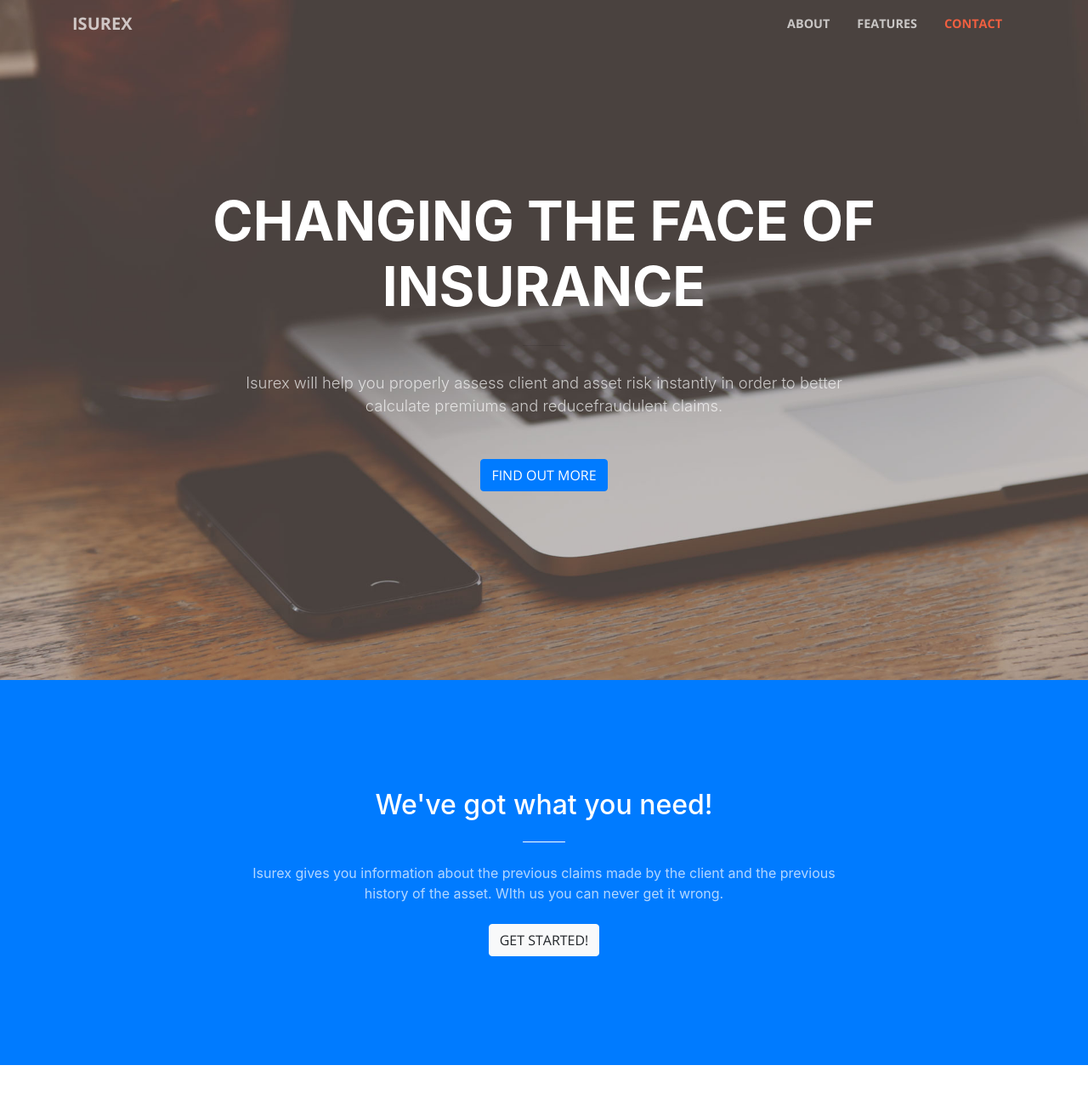
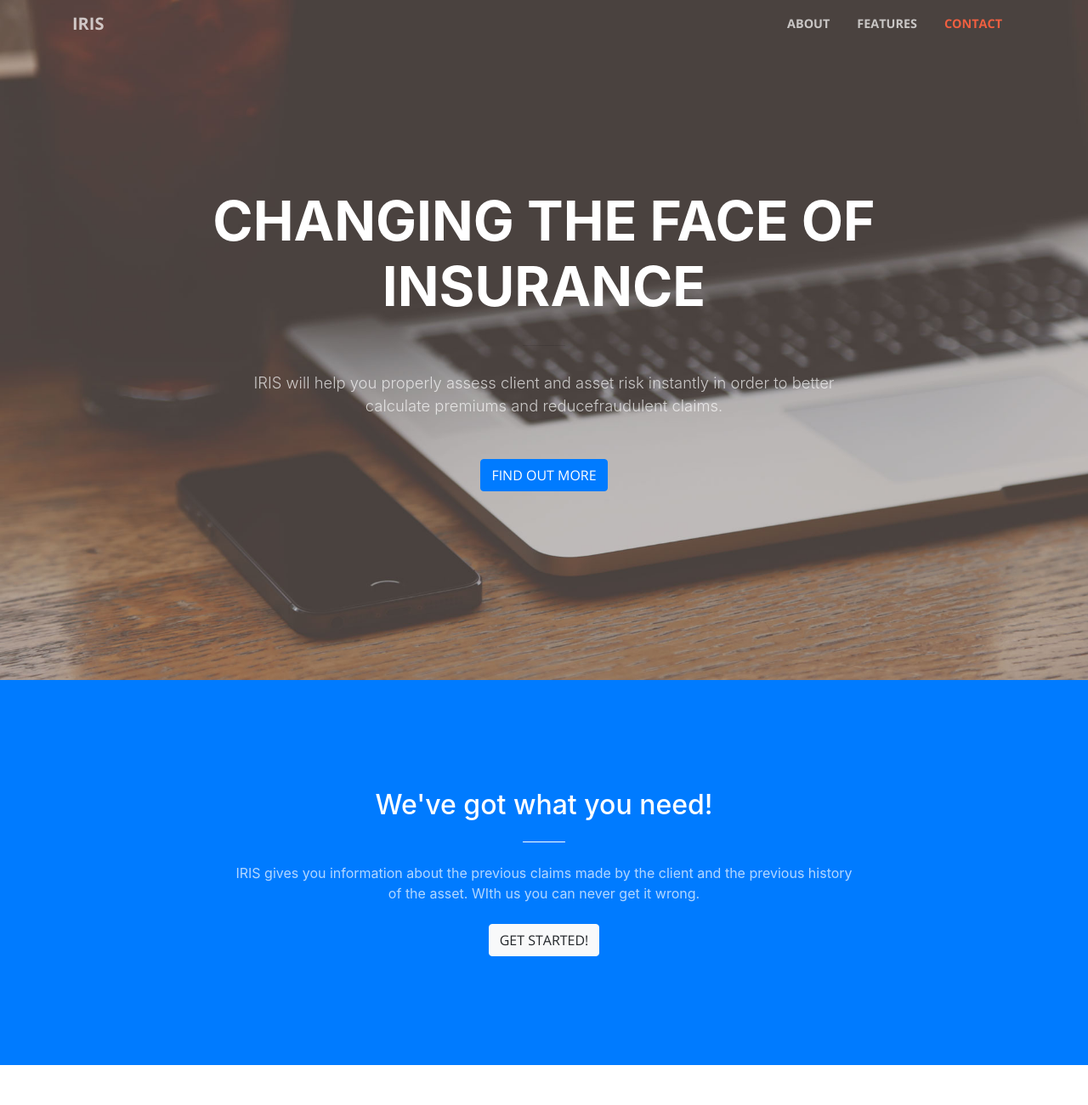
Before and after one commit to WorldChangers/landing-page, a website with bundled scripts: page index.html in a window 1280 px wide. Shown: the top 1300 px of the page at 85% size. Built offline with nearby package versions, Linux system fonts and the light colour scheme.

Commit message:
updated name

```diff
--- a/index.html
+++ b/index.html
@@ -8,7 +8,7 @@
     <meta name="description" content="">
     <meta name="author" content="">
 
-    <title>Isurex</title>
+    <title>IRIS</title>
 
     <!-- Bootstrap core CSS -->
     <link href="vendor/bootstrap/css/bootstrap.min.css" rel="stylesheet">
@@ -31,7 +31,7 @@
     <!-- Navigation -->
     <nav class="navbar navbar-expand-lg navbar-light fixed-top" id="mainNav">
       <div class="container">
-        <a class="navbar-brand js-scroll-trigger" href="#page-top">Isurex</a>
+        <a class="navbar-brand js-scroll-trigger" href="#page-top">IRIS</a>
         <button class="navbar-toggler navbar-toggler-right" type="button" data-toggle="collapse" data-target="#navbarResponsive" aria-controls="navbarResponsive" aria-expanded="false" aria-label="Toggle navigation">
           <span class="navbar-toggler-icon"></span>
         </button>
@@ -61,7 +61,7 @@
             <hr>
           </div>
           <div class="col-lg-8 mx-auto">
-            <p class="text-faded mb-5">Isurex will help you properly assess client and asset risk instantly in order to better calculate premiums and reducefraudulent claims. </p>
+            <p class="text-faded mb-5">IRIS will help you properly assess client and asset risk instantly in order to better calculate premiums and reducefraudulent claims. </p>
             <a class="btn btn-primary btn-xl js-scroll-trigger" href="#about">Find Out More</a>
           </div>
         </div>
@@ -74,7 +74,7 @@
           <div class="col-lg-8 mx-auto text-center">
             <h2 class="section-heading text-white">We've got what you need!</h2>
             <hr class="light my-4">
-            <p class="text-faded mb-4">Isurex gives you information about the previous claims made by the client and the previous history of the asset. WIth us you can never get it wrong.</p>
+            <p class="text-faded mb-4">IRIS gives you information about the previous claims made by the client and the previous history of the asset. WIth us you can never get it wrong.</p>
             <a class="btn btn-light btn-xl js-scroll-trigger" href="#services">Get Started!</a>
           </div>
         </div>
```
